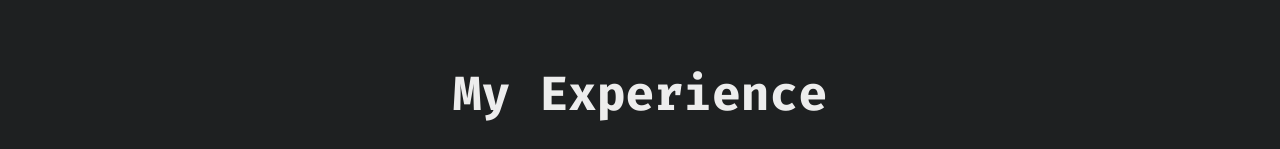
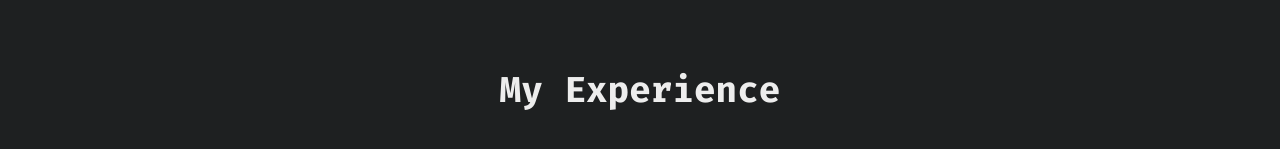
Before and after one commit to markimoo09/portfolio-reinvent, a Next.js app: page / in a window 1280 px wide. Shown: the part 886-1035 px from the top of the page. Built offline with nearby package versions, Linux system fonts and the light colour scheme; grey boxes are pictures that could not be loaded.

Commit message:
removed global width and margin restrictions

```diff
--- a/app/components/about_me.tsx
+++ b/app/components/about_me.tsx
@@ -9,6 +9,7 @@ import TechnologySection from "./technologies_section";
 const AboutMe = () => {
   return (
     <>
+      <div className="mx-auto max-w-6xl px-4 sm:px-6 lg:px-8">
         <div className="relative w-full min-h-[calc(100vh-7.5rem)] flex items-center">
           <div className="fixed inset-0 -z-10 bg-gruv-bg bg-[linear-gradient(to_right,#8080801c_1px,transparent_1px),linear-gradient(to_bottom,#8080801c_1px,transparent_1px)] bg-size-[120px_120px] mask-[radial-gradient(circle_at_50%_50%,black_0%,black_18%,transparent_42%),linear-gradient(to_right,transparent_0%,black_46%,black_54%,transparent_100%),linear-gradient(to_bottom,transparent_0%,black_46%,black_54%,transparent_100%)] mask-composite-intersect mask-repeat-no-repeat [mask-100%_100%,100%_100%,100%_100%] pointer-events-none"></div>
           <div className="flex w-full flex-col gap-18 py-6">
@@ -42,6 +43,7 @@ const AboutMe = () => {
             <TechnologySection />
           </div>
         </div>
+      </div>
     </>
   );
 };
--- a/app/components/experience.tsx
+++ b/app/components/experience.tsx
@@ -132,8 +132,8 @@ const CodeBracket = ({ side }: { side: "left" | "right" }) => {
 
 const ExperienceSection = () => {
   return (
-    <div className="flex flex-col gap-10 py-6">
-      <h1 className="text-5xl font-bold text-center ">My Experience</h1>
+    <div className="flex flex-col gap-10 py-6 mx-auto max-w-6xl px-4 sm:px-6 lg:px-8">
+      <h1 className="text-4xl font-bold text-center ">My Experience</h1>
       <div className="h-screen w-full grid md:grid-cols-5 grid-cols-1 gap-7">
         {/* Main featured card - Sageware */}
         <div className="relative outline-1 outline-gruv-highlight-green/40 bg-gruv-bg-tinted row-span-2 col-span-3 rounded-xl p-8 hover:pl-10 transition-all duration-200 overflow-hidden group">
--- a/app/page.tsx
+++ b/app/page.tsx
@@ -1,14 +1,14 @@
 import React from "react";
 import AboutMe from "./components/about_me";
 import ExperienceSection from "./components/experience";
+import TestimonialSection from "./components/testimonial";
 
 const HomePage = () => {
   return (
-    <div className="mx-auto max-w-6xl px-4 sm:px-6 lg:px-8">
-      <div className="flex flex-col gap-14 ">
-        <AboutMe />
-        <ExperienceSection />
-      </div>
+    <div className="flex flex-col gap-14 ">
+      <AboutMe />
+      <ExperienceSection />
+      <TestimonialSection />
     </div>
   );
 };
```
Lines whose indentation alone changed are shown as unchanged.
